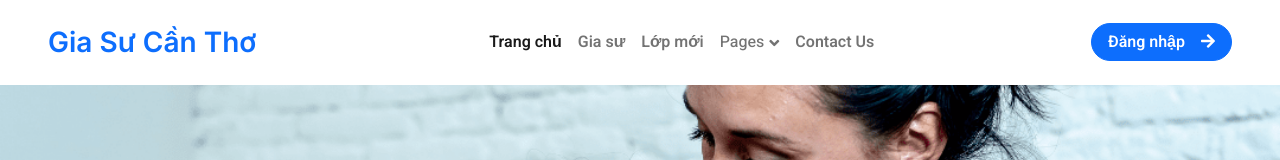
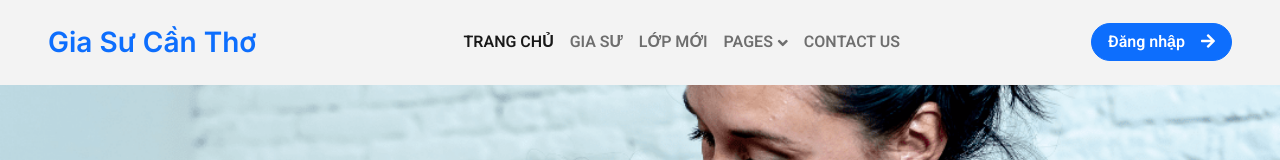
Before and after one commit to DMonkey2943/TutorCenter_Frontend, a Vue app: page / in a window 1280 px wide. Shown: the top 160 px of the page. Built offline with nearby package versions, Linux system fonts and the light colour scheme; no server answers.

Commit message:
style: update navbar and header

```diff
--- a/src/components/TheNavbar.vue
+++ b/src/components/TheNavbar.vue
@@ -1,11 +1,10 @@
 <template>
   <nav
-    class="navbar navbar-expand-lg bg-white navbar-light sticky-top px-4 px-lg-5 py-lg-0"
+    class="navbar navbar-expand-lg navbar-light sticky-top px-4 px-lg-5 py-lg-0"
+    style="background-color: #f3f3f3"
   >
     <a href="index.html" class="navbar-brand">
-      <h3 class="m-0 text-primary" style="color: #fe5d37">
-        Gia Sư Cần Thơ
-      </h3>
+      <h3 class="m-0 text-primary" style="color: #fe5d37">Gia Sư Cần Thơ</h3>
     </a>
     <button
       type="button"
@@ -16,14 +15,17 @@
       <span class="navbar-toggler-icon"></span>
     </button>
     <div class="collapse navbar-collapse" id="navbarCollapse">
-      <div class="navbar-nav mx-auto">
+      <div class="navbar-nav mx-auto text-uppercase">
         <a href="index.html" class="nav-item fw-semibold nav-link active"
           >Trang chủ</a
         >
         <a href="about.html" class="nav-item fw-semibold nav-link">Gia sư</a>
         <a href="classes.html" class="nav-item fw-semibold nav-link">Lớp mới</a>
         <div class="nav-item fw-semibold dropdown">
-          <a href="#" class="nav-link dropdown-toggle" data-bs-toggle="dropdown"
+          <a
+            href="#"
+            class="nav-link dropdown-toggle fw-semibold"
+            data-bs-toggle="dropdown"
             >Pages</a
           >
           <div
--- a/src/components/admin/TheHeader.vue
+++ b/src/components/admin/TheHeader.vue
@@ -1,6 +1,6 @@
 <template>
   <div class="container-fluid p-0">
-    <div class="row align-items-center bg-primary p-2">
+    <div class="row align-items-center bg-primary p-2 fs-5">
       <div
         class="col-1 d-flex d-sm-none align-items-center justify-content-center"
       >
@@ -10,7 +10,12 @@
         class="col-10 col-sm-9 d-flex align-items-center justify-content-center justify-content-sm-start"
       >
         <router-link :to="{ name: 'admin.dashboard' }">
-          <img src="../../assets/images/favicon4.png" alt="" width="40px" />
+          <img
+            src="../../assets/img/favicon.png"
+            alt=""
+            width="40px"
+            class="me-1"
+          />
         </router-link>
         <span class="d-none d-sm-flex">QUẢN TRỊ</span>
       </div>
```
